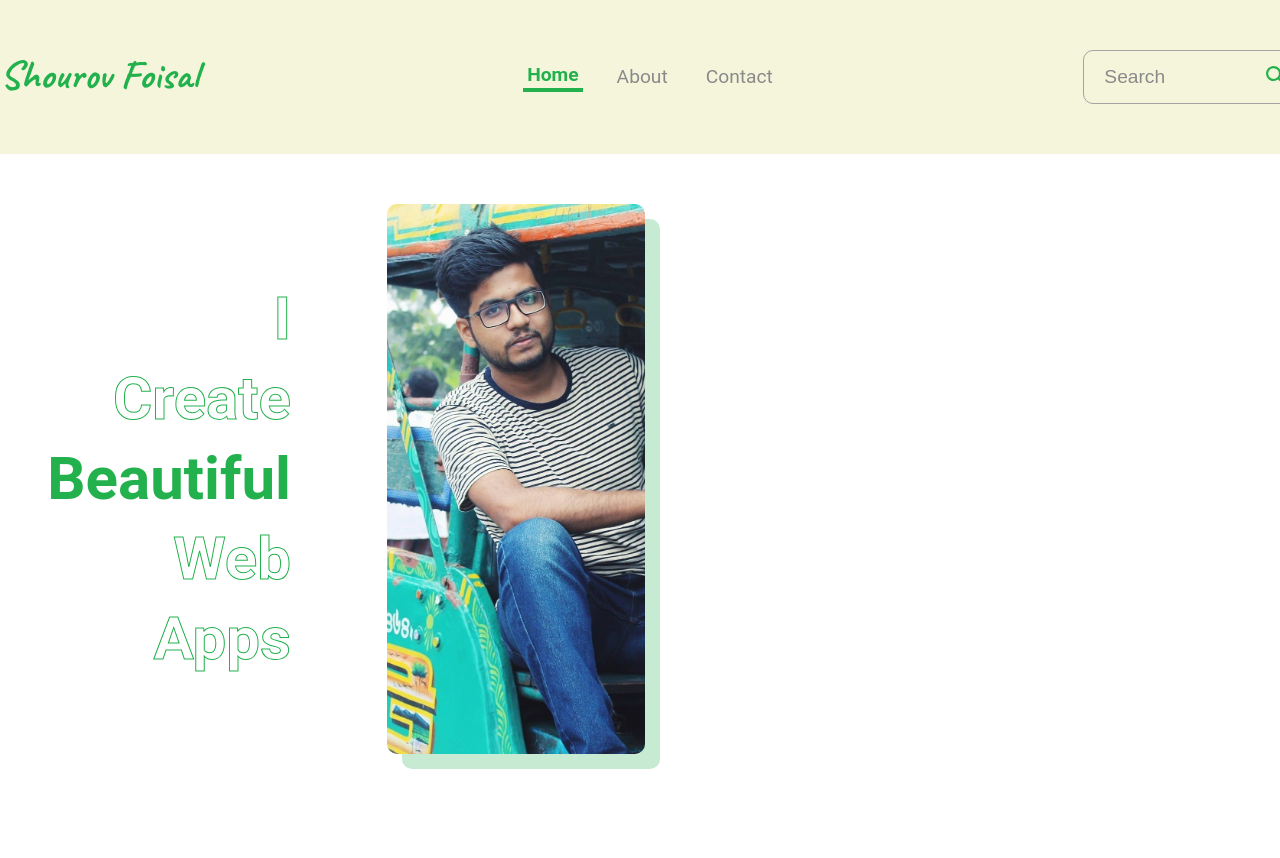
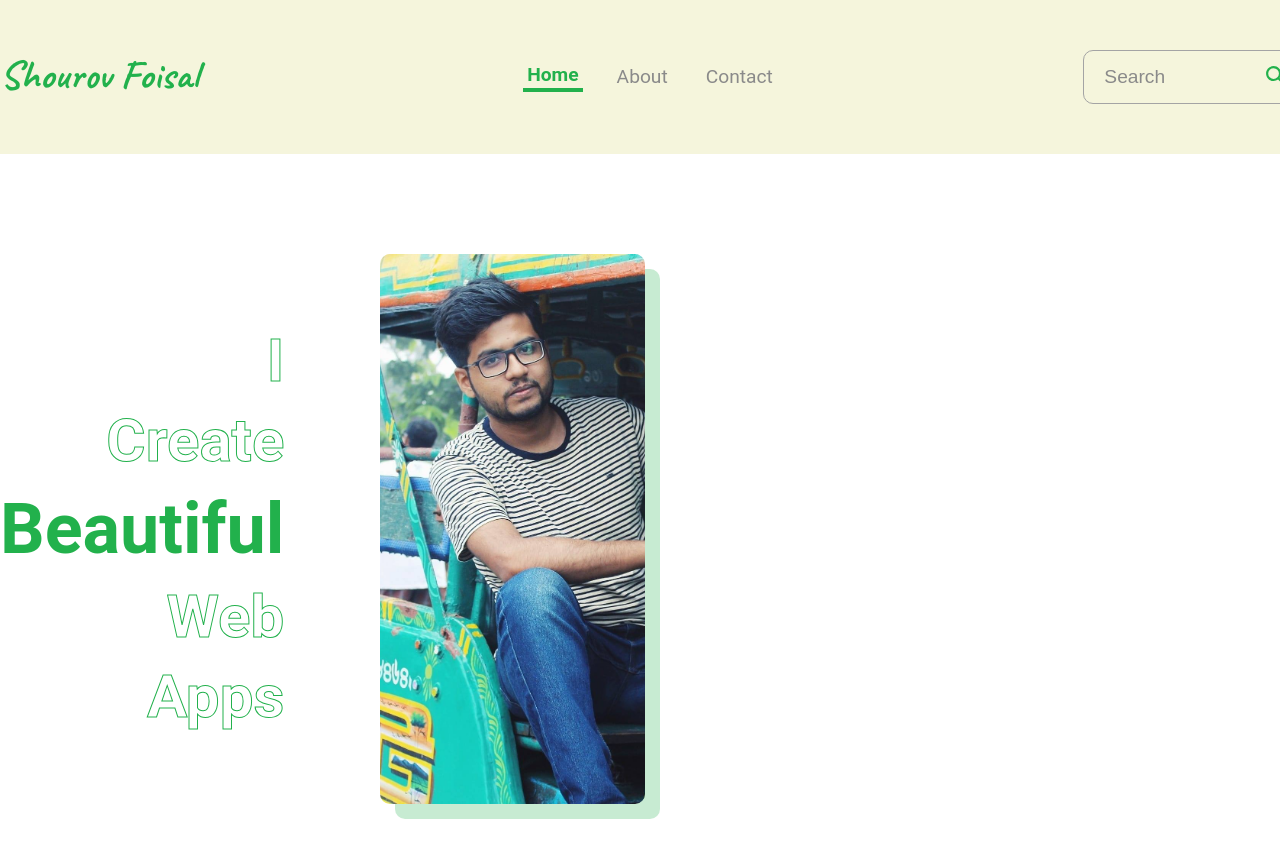
Before and after one commit to shourovfoisal/next-portfolio, a Next.js app: page / in a window 1280 px wide. Shown: the top 858 px of the page. Before the commit the page ends 804 px from the top, so only its background shows below. Built offline with nearby package versions, Linux system fonts and the light colour scheme.

Commit message:
Minor style changes
Made the hero section took better.

```diff
--- a/components/Hero.module.scss
+++ b/components/Hero.module.scss
@@ -1,14 +1,14 @@
 @import "../styles/variables";
 
 .heroContainer {
-	padding: 50px 0;
+	padding: 100px 0;
 	display: grid;
 	grid-template-columns: repeat(auto-fit, minmax(500px, 1fr));
 }
 
 .heroImageAndText {
 	display: grid;
-	grid-template-columns: 3fr 2fr;
+	grid-template-columns: 2fr 3fr;
 }
 
 .heroTextContainer {
@@ -31,6 +31,8 @@
 	}
 
 	h1 span:nth-child(3) {
+		font-size: 70px;
+		margin: 8px 0;
 		-webkit-text-stroke-width: 0;
 		-webkit-text-stroke-color: transparent;
 		color: $themeColor;
```
